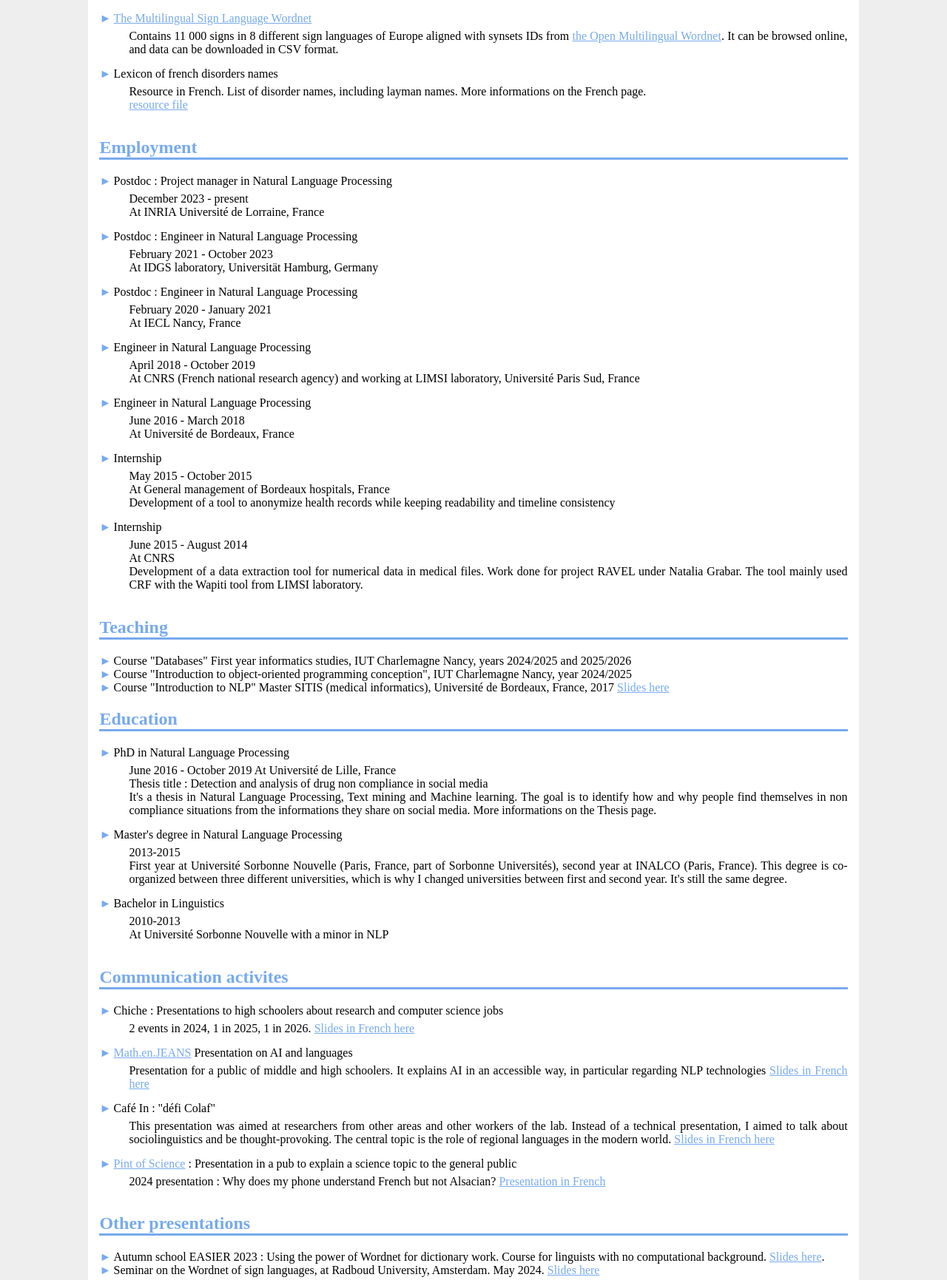
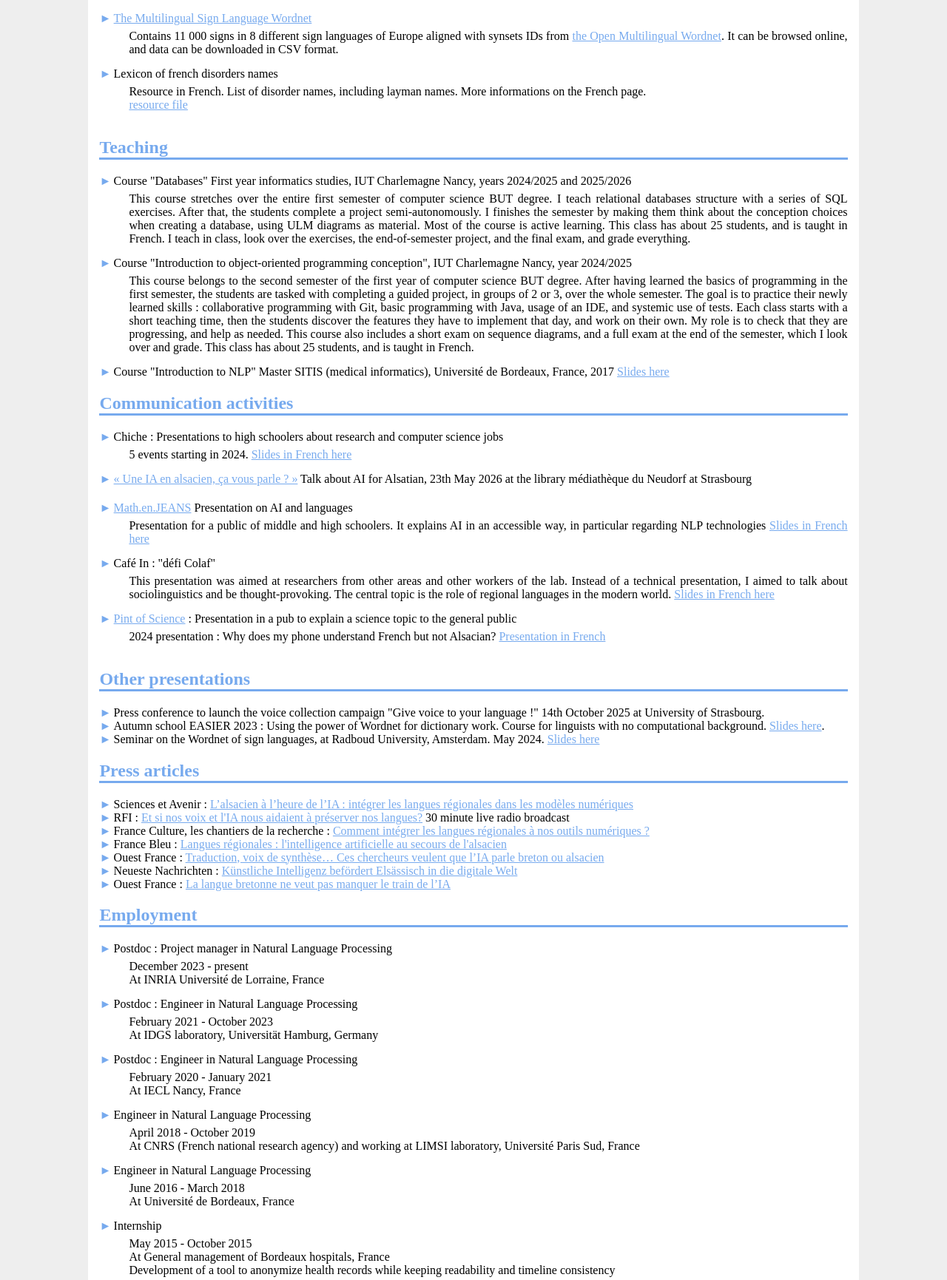
Before and after one commit to ESBigeard/personal_website, a Flask app: page /more.html in a window 1280 px wide. Shown: the part 228-1959 px from the top of the page at 74% size. Run offline with Flask 3, Linux system fonts and the light colour scheme.

Commit message:
reorganised the 'more' section and added content

```diff
--- a/templates/more.html
+++ b/templates/more.html
@@ -18,9 +18,57 @@
 Les données proviennent de <a href="http://wikidata.org/">Wikidata</a>, <a href="http://www.jeuxdemots.org/jdm-accueil.php">Jeux de Mots</a> et <a href="http://lexique.org/">Lexique.org</a>.
 </dl>
 
+
+<h2>Enseignement</h2>
+<dl>
+<dt>Chargé de cours "Bases de données" Première année DUT informatique, IUT Charlemagne Nancy, années 2024/2025 et 2025/2026
+<dd>Cet enseignement occupe tout le premier semestre de la première année de BUT informatique. J'y enseigne la structure des bases de données relationnelles à travers une série d'exercices de SQL, suivie d'un projet en semi-autonomie d'une semaine. Je termine le semestre sur une réflexion sur la conception des bases de données avec le support des diagrammes UML. La majeure partie du cours se déroule donc en pédagogie active. Le cours est donné en français à des classes d'environ 25 élèves. J'y assure le cours, surveille et corrige le projet de mi-semestre et les examens, et surveille une partie de la SAE (semaine de projet concluant le semestre).
+<dt>Chargé de cours "Bases de la conception orientée objet" Première année DUT informatique, IUT Charlemagne Nancy, année 2024/2025
+<dd>Cet enseignement a lieu au deuxième semestre de la première année, et occupe tout le semestre. Il est consacré entièrement à la réalisation d'un projet en groupes de deux à trois élèves. L'objectif est de mettre en pratique les bases acquises au premier semestre : collaboration avec Git, programmation de base avec Java, maîtrise d'un IDE, et utilisation des tests unitaires. Ce module est structuré pour avoir seulement une courte partie enseignement au début de chaque séance, après quoi les élèves découvrent les nouvelles fonctionnalités à implémenter durant la séance, ce qu'ils font en semi-autonomie. Mon rôle est donc de vérifier leur avancement et les débloquer au besoin. Le cours comporte également une courte interro sur les diagrammes de séquence à la mi-semestre, et un examen sur table à la fin de semestre, que j'ai tous deux surveillé et corrigé. Le cours est donné en français à des classes d'environ 25 élèves.
+<dt>Intervenant "Introduction au TAL" Master SITIS (informatique médicale), Université de Bordeaux, 2017 <a href="static/presentations/cours_tal.pdf">Support ici</a>
+</dl>
+
+
+
+<h2>Activités de médiation</h2>
+<dl>
+<dt><a href="https://www.inria.fr/fr/lancement-du-programme-1-scientifique-1-classe-chiche">Dispositif Chiche</a> : Intervention dans des classes de seconde pour présenter le métier de chercheur et les métiers du numérique
+	<dd>5 interventions depuis 2024. <a href="static/presentations/chiche.pdf">Support ici</a>
+
+<dt><a href="https://www.inria.fr/fr/decouvrez-la-programmation-de-la-semaine-de-lia-pour-tous-dans-le-grand-est"> « Une IA en alsacien, ça vous parle ? »</a> intervention le 23 mai 2026 à la médiathèque du Neudorf à Strasbourg
+<dd>
+
+<dt><a href="https://iww.inria.fr/NanSciNum/decouvrir-les-maths-et-linformatique-autrement-avec-math-en-jeans/">Journée Math.en.JEANS</a> Présentation "L'IA et les langues"
+	<dd>Présentation à destination de collégiens et lycéens, expliquant de façon ludique comment fonctionne l'IA, et en particulier pour les langues <a href="static/presentations/math_en_jean.pdf">Support ici</a>
+
+<dt>Café In : Présentation "défi Colaf"
+	<dd>Cette présentation était à destination des chercheurs d'autres domaines et autres personnels de l'Inria et du Loria. Plutôt que parler du projet sur le plan technique, j'ai cherché à parler de sociolinguistique, et à provoquer une réflexion sur l'importance des langues régionales dans le monde moderne. <a href="static/presentations/cafe_inria.pdf">Support ici</a>
+
+<dt><a href="https://pintofscience.fr/">Pint of Science</a> : Intervention dans un bar pour expliquer un sujet scientifique au grand public.
+	<dd>Intervention 2024 : Pourquoi mon téléphone comprend le français mais pas l'alsacien? <a href="static/presentations/Pint of Science.pdf">Support ici</a>
+</dl>
+
+<h2>Autres présentations</h2>
+<dl>
+<dt>Conférence de presse de lancement de la campagne de collecte de données vocales "Donnez de la voix à votre langue !" le 14/10/2025 à l'Université de Strasbourg
+<dt>École d'automne EASIER 2023 : Utiliser la force de Wordnet pour les dictionnaires. Présentation à destination d'un public linguiste non TAListe. <a href="static/presentations/easier_autumn_school.pdf">Support ici</a>
+<dt>Séminaire sur le Wordnet des langues des signes donnée à l'Université de Radboud, Amsterdam. Mai 2024. <a href="static/presentations/Amsterdam_seminar.pdf">Support ici</a>
+</dl>
+
+<h2>Dans la presse</h2>
+<dl>
+<dt>Sciences et Avenir : <a href="https://www.sciencesetavenir.fr/high-tech/intelligence-artificielle/l-alsacien-a-l-heure-de-l-ia-integrer-les-langues-regionales-dans-les-modeles-numeriques_188785.amp">L’alsacien à l’heure de l’IA : intégrer les langues régionales dans les modèles numériques</a>
+<dt>RFI :  <a href="https://www.rfi.fr/fr/podcasts/de-vive-s-voix/20260105-et-si-nos-voix-pouvaient-aider-%C3%A0-pr%C3%A9server-nos-langues">Et si nos voix et l'IA nous aidaient à préserver nos langues?</a> Émission de radio de 30 minutes, enregistrée en direct
+<dt>France Culture, les chantiers de la recherche : <a href="https://www.radiofrance.fr/franceculture/podcasts/les-chantiers-de-la-recherche/comment-integrer-les-langues-regionales-a-nos-outils-numeriques-5700812">Comment intégrer les langues régionales à nos outils numériques ?</a>
+<dt>France Bleu : <a href="https://www.francebleu.fr/infos/inhttps://www.inria.fr/fr/decouvrez-la-programmation-de-la-semaine-de-lia-pour-tous-dans-le-grand-estsolite/langues-regionales-l-intelligence-artificielle-au-secours-de-l-alsacien-2558950">Langues régionales : l'intelligence artificielle au secours de l'alsacien</a>
+<dt>Ouest France : <a href="https://www.ouest-france.fr/high-tech/intelligence-artificielle/traduction-voix-de-synthese-ces-chercheurs-veulent-que-lia-parle-breton-ou-alsacien-e80110c2-a817-11f0-a399-70ff1c676380">Traduction, voix de synthèse… Ces chercheurs veulent que l’IA parle breton ou alsacien </a>
+<dt>Neueste Nachrichten : <a href="https://bnn.de/nachrichten/elsass/kuenstliche-intelligenz-befoerdert-elsaessisch-in-die-digitale-welt">Künstliche Intelligenz befördert Elsässisch in die digitale Welt</a>
+<dt>Ouest France : <a href="https://www.ici.fr/emissions/l-info-d-ici-ici-armorique/la-langue-bretonne-ne-veut-pas-manquer-le-train-de-l-ia-8644328">La langue bretonne ne veut pas manquer le train de l’IA</a>
+</dl>
+
 <h2>Expérience Professionnelle</h2>
 <dl>
-<dt>Postoc : Ingénieur chef de projet en TAL
+<dt>Ingénieur de recherche en TAL, chef de projet
 <dd>Décembre 2023 - présent<br>
 Employeur : INRIA Université de Lorraine
 
@@ -52,14 +100,6 @@ Employeur : CNRS<br>
 Développement d'un outil d'extraction automatique des données numériques sur corpus médical. Travail dans le cadre du projet Ravel sous la direction de Natalia Grabar. Outil utilisant principalement les CRF via l'outil Wapiti (développé par le LIMSI).
 </dl>
 
-<h2>Enseignement</h2>
-<dl>
-<dt>Chargé de cours "Bases de données" Première année DUT informatique, IUT Charlemagne Nancy, années 2024/2025 et 2025/2026
-<dt>Chargé de cours "Bases de la conception orientée objet" Première année DUT informatique, IUT Charlemagne Nancy, année 2024/2025
-<dt>Intervenant "Introduction au TAL" Master SITIS (informatique médicale), Université de Bordeaux, 2017 <a href="static/presentations/cours_tal.pdf">Support ici</a>
-</dl>
-
-
 <h2>Études</h2>
 <dl>
 <dt>Doctorat en Traitement Automatique des Langues
@@ -75,37 +115,6 @@ Première année auprès de l'Université Sorbonne Nouvelle (Paris), deuxième a
 <dt>Licence de Linguistique
 <dd>2010-2013<br>
 Auprès de l'Université Sorbonne Nouvelle (Paris). Mineure TAL.
-</dl>
-
-<h2>Activités de médiation</h2>
-<dl>
-<dt><a href="https://www.inria.fr/fr/lancement-du-programme-1-scientifique-1-classe-chiche">Dispositif Chiche</a> : Intervention dans des classes de seconde pour présenter le métier de chercheur et les métiers du numérique
-	<dd>2 interventions en 2024, 1 en 2025, 1 en 2026. <a href="static/presentations/chiche.pdf">Support ici</a>
-
-<dt><a href="https://iww.inria.fr/NanSciNum/decouvrir-les-maths-et-linformatique-autrement-avec-math-en-jeans/">Journée Math.en.JEANS</a> Présentation "L'IA et les langues"
-	<dd>Présentation à destination de collégiens et lycéens, expliquant de façon ludique comment fonctionne l'IA, et en particulier pour les langues <a href="static/presentations/math_en_jean.pdf">Support ici</a>
-
-<dt>Café In : Présentation "défi Colaf"
-	<dd>Cette présentation était à destination des chercheurs d'autres domaines et autres personnels de l'Inria et du Loria. Plutôt que parler du projet sur le plan technique, j'ai cherché à parler de sociolinguistique, et à provoquer une réflexion sur l'importance des langues régionales dans le monde moderne. <a href="static/presentations/cafe_inria.pdf">Support ici</a>
-
-<dt><a href="https://pintofscience.fr/">Pint of Science</a> : Intervention dans un bar pour expliquer un sujet scientifique au grand public.
-	<dd>Intervention 2024 : Pourquoi mon téléphone comprend le français mais pas l'alsacien? <a href="static/presentations/Pint of Science.pdf">Support ici</a>
-</dl>
-
-<h2>Autres présentations</h2>
-<dl>
-<dt>École d'automne EASIER 2023 : Utiliser la force de Wordnet pour les dictionnaires. Présentation à destination d'un public linguiste non TAListe. <a href="static/presentations/easier_autumn_school.pdf">Support ici</a>
-<dt>Séminaire sur le Wordnet des langues des signes donnée à l'Université de Radboud, Amsterdam. Mai 2024. <a href="static/presentations/Amsterdam_seminar.pdf">Support ici</a>
-</dl>
-
-<h2>Dans la presse</h2>
-<dl>
-<dt>Sciences et Avenir : <a href="https://www.sciencesetavenir.fr/high-tech/intelligence-artificielle/l-alsacien-a-l-heure-de-l-ia-integrer-les-langues-regionales-dans-les-modeles-numeriques_188785.amp">L’alsacien à l’heure de l’IA : intégrer les langues régionales dans les modèles numériques</a>
-<dt>RFI :  <a href="https://www.rfi.fr/fr/podcasts/de-vive-s-voix/20260105-et-si-nos-voix-pouvaient-aider-%C3%A0-pr%C3%A9server-nos-langues">Et si nos voix et l'IA nous aidaient à préserver nos langues?</a> Émission de radio de 30 minutes, enregistrée en direct
-<dt>France Culture, les chantiers de la recherche : <a href="https://www.radiofrance.fr/franceculture/podcasts/les-chantiers-de-la-recherche/comment-integrer-les-langues-regionales-a-nos-outils-numeriques-5700812">Comment intégrer les langues régionales à nos outils numériques ?</a>
-<dt>France Bleu : <a href="https://www.francebleu.fr/infos/insolite/langues-regionales-l-intelligence-artificielle-au-secours-de-l-alsacien-2558950">Langues régionales : l'intelligence artificielle au secours de l'alsacien</a>
-<dt>Ouest France : <a href="https://www.ouest-france.fr/high-tech/intelligence-artificielle/traduction-voix-de-synthese-ces-chercheurs-veulent-que-lia-parle-breton-ou-alsacien-e80110c2-a817-11f0-a399-70ff1c676380">Traduction, voix de synthèse… Ces chercheurs veulent que l’IA parle breton ou alsacien </a>
-<dt>Neueste Nachrichten : <a href="https://bnn.de/nachrichten/elsass/kuenstliche-intelligenz-befoerdert-elsaessisch-in-die-digitale-welt">Künstliche Intelligenz befördert Elsässisch in die digitale Welt</a>
 </dl>
 
 <h2>Langues</h2>
@@ -124,7 +133,7 @@ Auprès de l'Université Sorbonne Nouvelle (Paris). Mineure TAL.
 
 <h2>Personnel</h2>
 
-<p>Je <a href="static/automne.jpg">peins</a>, fais de la rando (pied ou vélo) et de la couture. Mes pronoms sont iel/il.</p>
+<p>Je <a href="static/automne.jpg">peins</a>, fais de la rando (pied ou vélo) et de la couture.</p>
 
 
 {%else%}
@@ -137,6 +146,59 @@ Auprès de l'Université Sorbonne Nouvelle (Paris). Mineure TAL.
 <dt>Lexicon of french disorders names<br>
 <dd>Resource in French. List of disorder names, including layman names. More informations on the French page.<br>
 <a href="static/resources/disorders_list.txt">resource file</a>
+</dl>
+
+
+<h2>Teaching</h2>
+<dl>
+<dt>Course "Databases" First year informatics studies, IUT Charlemagne Nancy, years 2024/2025 and 2025/2026
+<dd>This course stretches over the entire first semester of computer science BUT degree. I teach relational databases structure with a series of SQL exercises. After that, the students complete a project semi-autonomously. I finishes the semester by making them think about the conception choices when creating a database, using ULM diagrams as material. Most of the course is active learning. This class has about 25 students, and is taught in French. I teach in class, look over the exercises, the end-of-semester project, and the final exam, and grade everything.
+
+<dt>Course "Introduction to object-oriented programming conception", IUT Charlemagne Nancy, year 2024/2025
+<dd>This course belongs to the second semester of the first year of computer science BUT degree. After having learned the basics of programming in the first semester, the students are tasked with completing a guided project, in groups of 2 or 3, over the whole semester. The goal is to practice their newly learned skills : collaborative programming with Git, basic programming with Java, usage of an IDE, and systemic use of tests. Each class starts with a short teaching time, then the students discover the features they have to implement that day, and work on their own. My role is to check that they are progressing, and help as needed. This course also includes a short exam on sequence diagrams, and a full exam at the end of the semester, which I look over and grade. This class has about 25 students, and is taught in French.
+
+<dt>Course "Introduction to NLP" Master SITIS (medical informatics), Université de Bordeaux, France, 2017 <a href="static/presentations/cours_tal.pdf">Slides here</a>
+</dl>
+
+
+
+<h2>Communication activities</h2>
+<dl>
+<dt>Chiche : Presentations to high schoolers about research and computer science jobs
+	<dd>5 events starting in 2024. <a href="static/presentations/chiche.pdf">Slides in French here</a>
+
+<dt><a href="https://www.inria.fr/fr/decouvrez-la-programmation-de-la-semaine-de-lia-pour-tous-dans-le-grand-est"> « Une IA en alsacien, ça vous parle ? »</a> Talk about AI for Alsatian, 23th May 2026 at the library médiathèque du Neudorf at Strasbourg
+<dd>
+
+
+<dt><a href="https://iww.inria.fr/NanSciNum/decouvrir-les-maths-et-linformatique-autrement-avec-math-en-jeans/">Math.en.JEANS</a> Presentation on AI and languages
+	<dd>Presentation for a public of middle and high schoolers. It explains AI in an accessible way, in particular regarding NLP technologies <a href="static/presentations/math_en_jean.pdf">Slides in French here</a>
+
+<dt>Café In : "défi Colaf"
+	<dd>This presentation was aimed at researchers from other areas and other workers of the lab. Instead of a technical presentation, I aimed to talk about sociolinguistics and be thought-provoking. The central topic is the role of regional languages in the modern world. <a href="static/presentations/cafe_inria.pdf">Slides in French here</a>
+
+
+<dt><a href="https://pintofscience.com/">Pint of Science</a> : Presentation in a pub to explain a science topic to the general public
+	<dd>2024 presentation : Why does my phone understand French but not Alsacian? <a href="static/presentations/Pint of Science.pdf">Presentation in French</a>
+</dl>
+
+<h2>Other presentations</h2>
+<dl>
+<dt>Press conference to launch the voice collection campaign "Give voice to your language !" 14th October 2025 at University of Strasbourg.
+<dt>Autumn school EASIER 2023 : Using the power of Wordnet for dictionary work. Course for linguists with no computational background. <a href="static/presentations/easier_autumn_school.pdf">Slides here</a>.
+<dt>Seminar on the Wordnet of sign languages, at Radboud University, Amsterdam. May 2024. <a href="static/presentations/Amsterdam_seminar.pdf">Slides here</a>
+</dl>
+
+
+<h2>Press articles</h2>
+<dl>
+<dt>Sciences et Avenir : <a href="https://www.sciencesetavenir.fr/high-tech/intelligence-artificielle/l-alsacien-a-l-heure-de-l-ia-integrer-les-langues-regionales-dans-les-modeles-numeriques_188785.amp">L’alsacien à l’heure de l’IA : intégrer les langues régionales dans les modèles numériques</a>
+<dt>RFI :  <a href="https://www.rfi.fr/fr/podcasts/de-vive-s-voix/20260105-et-si-nos-voix-pouvaient-aider-%C3%A0-pr%C3%A9server-nos-langues">Et si nos voix et l'IA nous aidaient à préserver nos langues?</a> 30 minute live radio broadcast
+<dt>France Culture, les chantiers de la recherche : <a href="https://www.radiofrance.fr/franceculture/podcasts/les-chantiers-de-la-recherche/comment-integrer-les-langues-regionales-a-nos-outils-numeriques-5700812">Comment intégrer les langues régionales à nos outils numériques ?</a>
+<dt>France Bleu : <a href="https://www.francebleu.fr/infos/insolite/langues-regionales-l-intelligence-artificielle-au-secours-de-l-alsacien-2558950">Langues régionales : l'intelligence artificielle au secours de l'alsacien</a>
+<dt>Ouest France : <a href="https://www.ouest-france.fr/high-tech/intelligence-artificielle/traduction-voix-de-synthese-ces-chercheurs-veulent-que-lia-parle-breton-ou-alsacien-e80110c2-a817-11f0-a399-70ff1c676380">Traduction, voix de synthèse… Ces chercheurs veulent que l’IA parle breton ou alsacien </a>
+<dt>Neueste Nachrichten : <a href="https://bnn.de/nachrichten/elsass/kuenstliche-intelligenz-befoerdert-elsaessisch-in-die-digitale-welt">Künstliche Intelligenz befördert Elsässisch in die digitale Welt</a>
+<dt>Ouest France : <a href="https://www.ici.fr/emissions/l-info-d-ici-ici-armorique/la-langue-bretonne-ne-veut-pas-manquer-le-train-de-l-ia-8644328">La langue bretonne ne veut pas manquer le train de l’IA</a>
 </dl>
 
 <h2>Employment</h2>
@@ -172,14 +234,6 @@ At CNRS<br>
 Development of a data extraction tool for numerical data in medical files. Work done for project RAVEL under Natalia Grabar. The tool mainly used CRF with the Wapiti tool from LIMSI laboratory.
 </dl>
 
-<h2>Teaching</h2>
-<dl>
-<dt>Course "Databases" First year informatics studies, IUT Charlemagne Nancy, years 2024/2025 and 2025/2026
-<dt>Course "Introduction to object-oriented programming conception", IUT Charlemagne Nancy, year 2024/2025
-<dt>Course "Introduction to NLP" Master SITIS (medical informatics), Université de Bordeaux, France, 2017 <a href="static/presentations/cours_tal.pdf">Slides here</a>
-</dl>
-
-
 <h2>Education</h2>
 <dl>
 <dt>PhD in Natural Language Processing
@@ -195,40 +249,6 @@ First year at Université Sorbonne Nouvelle (Paris, France, part of Sorbonne Uni
 <dt>Bachelor in Linguistics
 <dd>2010-2013<br>
 At Université Sorbonne Nouvelle with a minor in NLP
-</dl>
-
-<h2>Communication activites</h2>
-<dl>
-<dt>Chiche : Presentations to high schoolers about research and computer science jobs
-	<dd>2 events in 2024, 1 in 2025, 1 in 2026. <a href="static/presentations/chiche.pdf">Slides in French here</a>
-
-
-<dt><a href="https://iww.inria.fr/NanSciNum/decouvrir-les-maths-et-linformatique-autrement-avec-math-en-jeans/">Math.en.JEANS</a> Presentation on AI and languages
-	<dd>Presentation for a public of middle and high schoolers. It explains AI in an accessible way, in particular regarding NLP technologies <a href="static/presentations/math_en_jean.pdf">Slides in French here</a>
-
-<dt>Café In : "défi Colaf"
-	<dd>This presentation was aimed at researchers from other areas and other workers of the lab. Instead of a technical presentation, I aimed to talk about sociolinguistics and be thought-provoking. The central topic is the role of regional languages in the modern world. <a href="static/presentations/cafe_inria.pdf">Slides in French here</a>
-
-
-<dt><a href="https://pintofscience.com/">Pint of Science</a> : Presentation in a pub to explain a science topic to the general public
-	<dd>2024 presentation : Why does my phone understand French but not Alsacian? <a href="static/presentations/Pint of Science.pdf">Presentation in French</a>
-</dl>
-
-<h2>Other presentations</h2>
-<dl>
-<dt>Autumn school EASIER 2023 : Using the power of Wordnet for dictionary work. Course for linguists with no computational background. <a href="static/presentations/easier_autumn_school.pdf">Slides here</a>.
-<dt>Seminar on the Wordnet of sign languages, at Radboud University, Amsterdam. May 2024. <a href="static/presentations/Amsterdam_seminar.pdf">Slides here</a>
-</dl>
-
-
-<h2>Press articles</h2>
-<dl>
-<dt>Sciences et Avenir : <a href="https://www.sciencesetavenir.fr/high-tech/intelligence-artificielle/l-alsacien-a-l-heure-de-l-ia-integrer-les-langues-regionales-dans-les-modeles-numeriques_188785.amp">L’alsacien à l’heure de l’IA : intégrer les langues régionales dans les modèles numériques</a>
-<dt>RFI :  <a href="https://www.rfi.fr/fr/podcasts/de-vive-s-voix/20260105-et-si-nos-voix-pouvaient-aider-%C3%A0-pr%C3%A9server-nos-langues">Et si nos voix et l'IA nous aidaient à préserver nos langues?</a> 30 minute live radio broadcast
-<dt>France Culture, les chantiers de la recherche : <a href="https://www.radiofrance.fr/franceculture/podcasts/les-chantiers-de-la-recherche/comment-integrer-les-langues-regionales-a-nos-outils-numeriques-5700812">Comment intégrer les langues régionales à nos outils numériques ?</a>
-<dt>France Bleu : <a href="https://www.francebleu.fr/infos/insolite/langues-regionales-l-intelligence-artificielle-au-secours-de-l-alsacien-2558950">Langues régionales : l'intelligence artificielle au secours de l'alsacien</a>
-<dt>Ouest France : <a href="https://www.ouest-france.fr/high-tech/intelligence-artificielle/traduction-voix-de-synthese-ces-chercheurs-veulent-que-lia-parle-breton-ou-alsacien-e80110c2-a817-11f0-a399-70ff1c676380">Traduction, voix de synthèse… Ces chercheurs veulent que l’IA parle breton ou alsacien </a>
-<dt>Neueste Nachrichten : <a href="https://bnn.de/nachrichten/elsass/kuenstliche-intelligenz-befoerdert-elsaessisch-in-die-digitale-welt">Künstliche Intelligenz befördert Elsässisch in die digitale Welt</a>
 </dl>
 
 <h2>Languages</h2>
@@ -247,7 +267,7 @@ At Université Sorbonne Nouvelle with a minor in NLP
 
 <h2>Personal life</h2>
 
-I <a href="static/automne.jpg">paint</a>, go hiking (on foot or cycling), and sew. My pronouns are them/him.
+I <a href="static/automne.jpg">paint</a>, go hiking (on foot or cycling), and sew.
 
 
 {%endif%}
```
Also changed, not shown: templates/index.html (+4 -3 lines).
